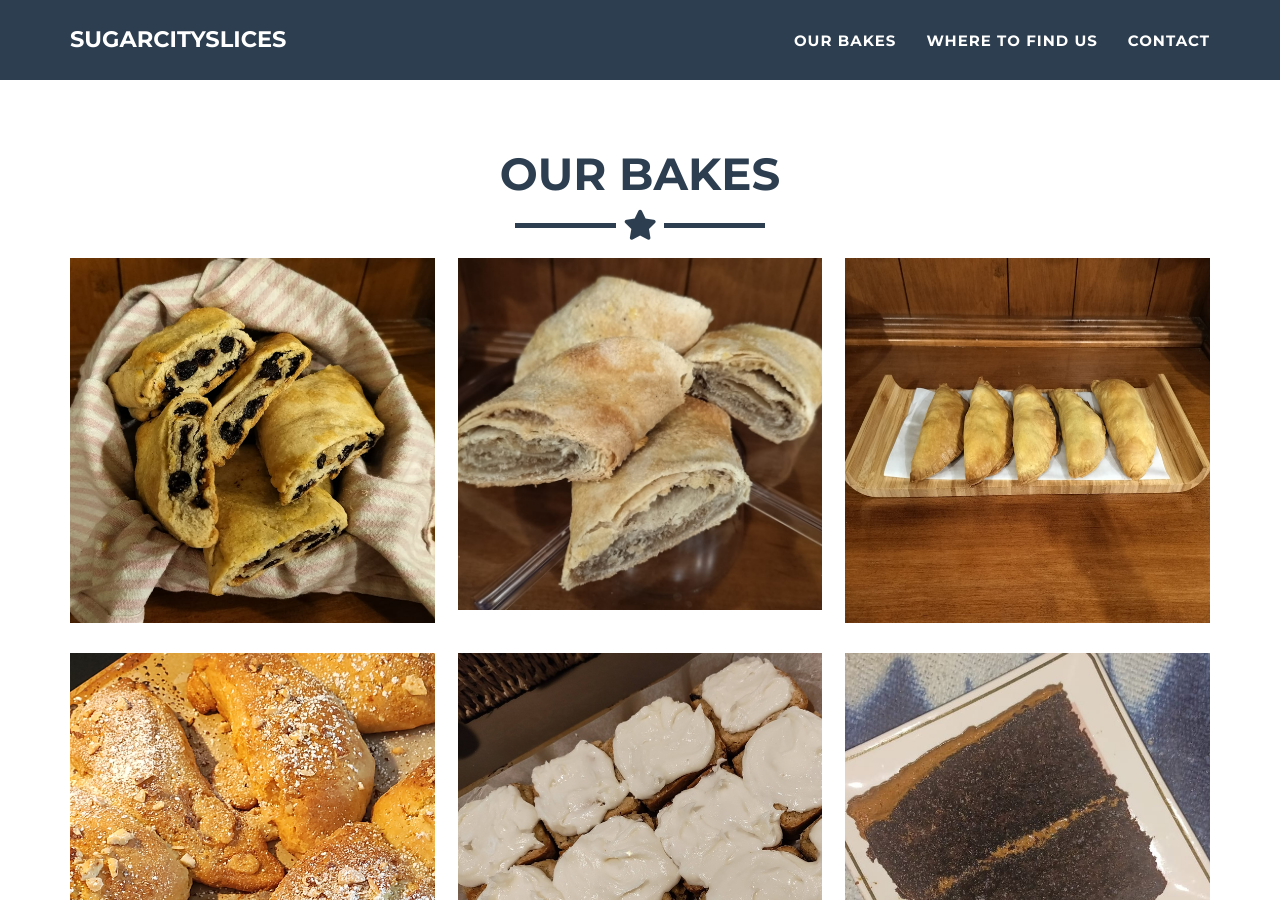
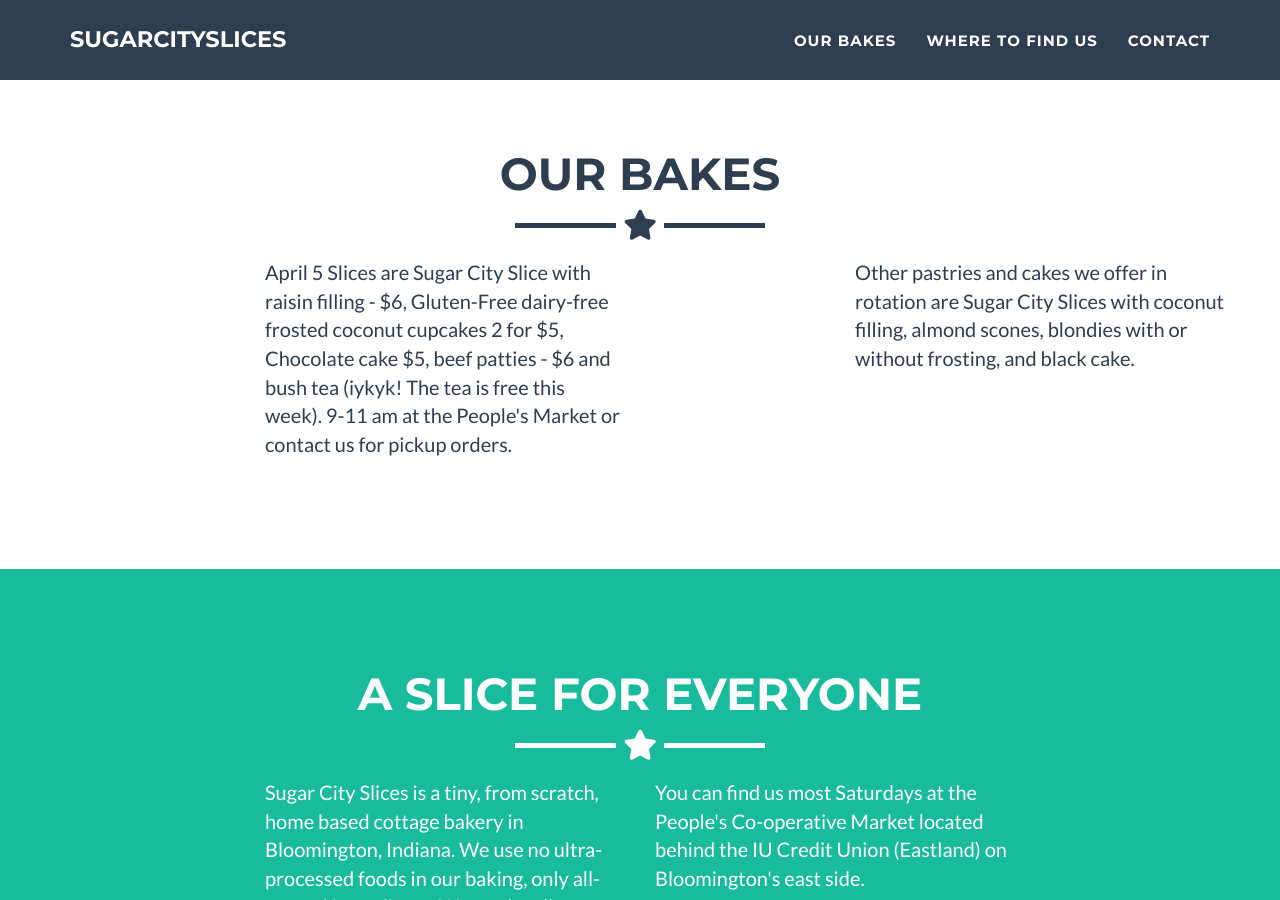
Before and after one commit to willaliburd/Sugarcityslices, a Jekyll site: the page built from _posts/2014-07-18-project-1.markdown, in a window 1280 px wide and 900 px high, scrolled down 683 px. Built offline with Jekyll 4.4.1, drawn with Linux system fonts in a browser that asks for light colours.

Commit message:
Update portfolio_grid.html
Adding info on pastries, pricing, and pickup.
Adding info on what baked goods we offer.

```diff
--- a/_includes/portfolio_grid.html
+++ b/_includes/portfolio_grid.html
@@ -7,16 +7,24 @@
         <hr class="star-primary">
       </div>
     </div>
+     <div class="row">
+      <div class="col-lg-4 col-lg-offset-2">
+         <p>April 5 Slices are Sugar City Slice with raisin filling - $6, Gluten-Free dairy-free frosted coconut cupcakes 2 for $5, Chocolate cake $5, beef patties - $6 and bush tea (iykyk! The tea is free this week). 9-11 am at the People's Market or contact us for pickup orders. </p>
+      </div>
+          <div class="row">
+      <div class="col-lg-4 col-lg-offset-2">
+         <p>Other pastries and cakes we offer in rotation are Sugar City Slices with coconut filling, almond scones, blondies with or without frosting, and black cake.</p>
+      </div>
     <div class="portfolio-flex-row">
           <!-- Static Image 1 -->
       <div class="portfolio-flex-item portfolio-item">
-        <a href="https://raw.githubusercontent.com/willaliburd/Sugarcityslices/test/_img/Portfolio/SugarCitySlice_raisin720.png" class="portfolio-link" data-toggle="modal">
+        <a href="https://raw.githubusercontent.com/willaliburd/Sugarcityslices/test/_img/Portfolio/Fancyraisin720.png" class="portfolio-link" data-toggle="modal">
           <div class="caption">
             <div class="caption-content">
               <i class="fa fa-search-plus fa-3x"></i>
             </div>
           </div>
-          <img src="https://raw.githubusercontent.com/willaliburd/Sugarcityslices/test/_img/Portfolio/SugarCitySlice_raisin720.png" class="img-responsive" alt="Raisin Rolls">
+          <img src="https://raw.githubusercontent.com/willaliburd/Sugarcityslices/test/_img/Portfolio/Fancy_raisin720.png" class="img-responsive" alt="Raisin Rolls">
         </a>
       </div>
             <!-- Static Image 2 -->
```
